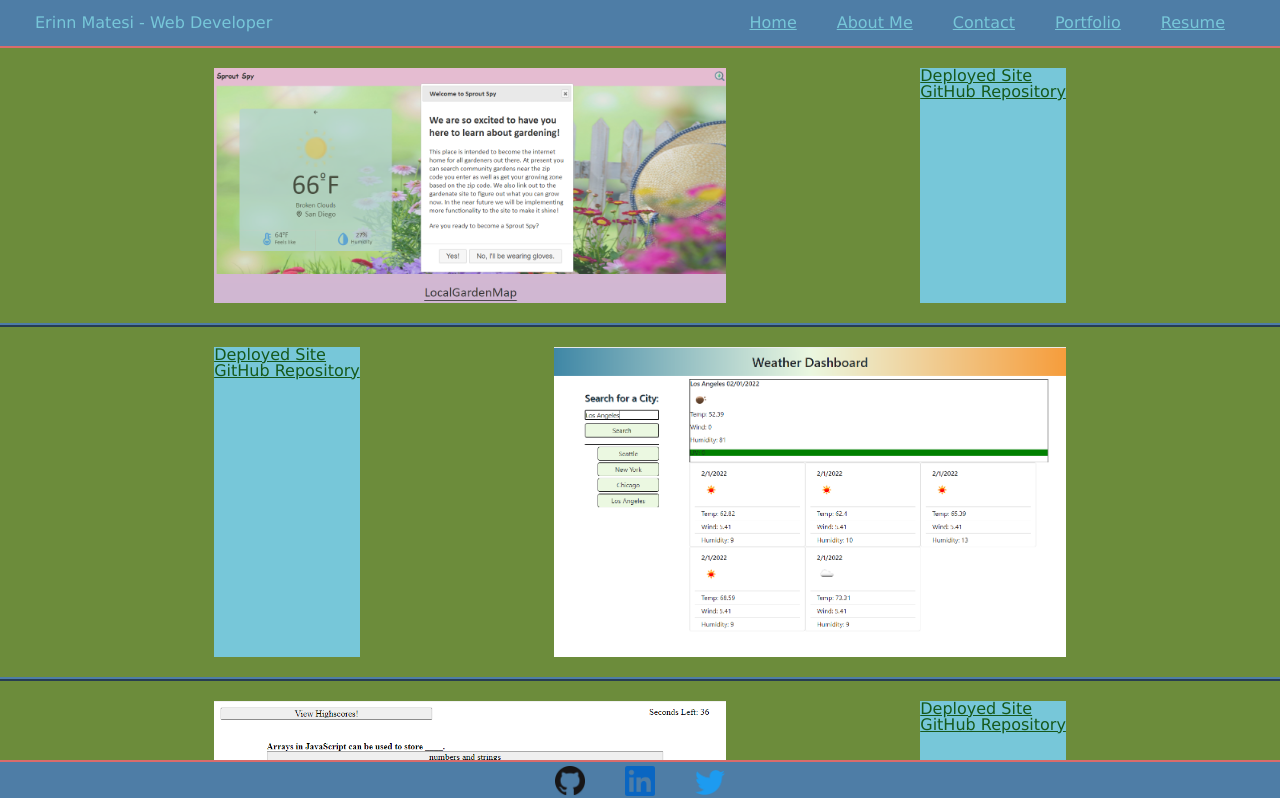
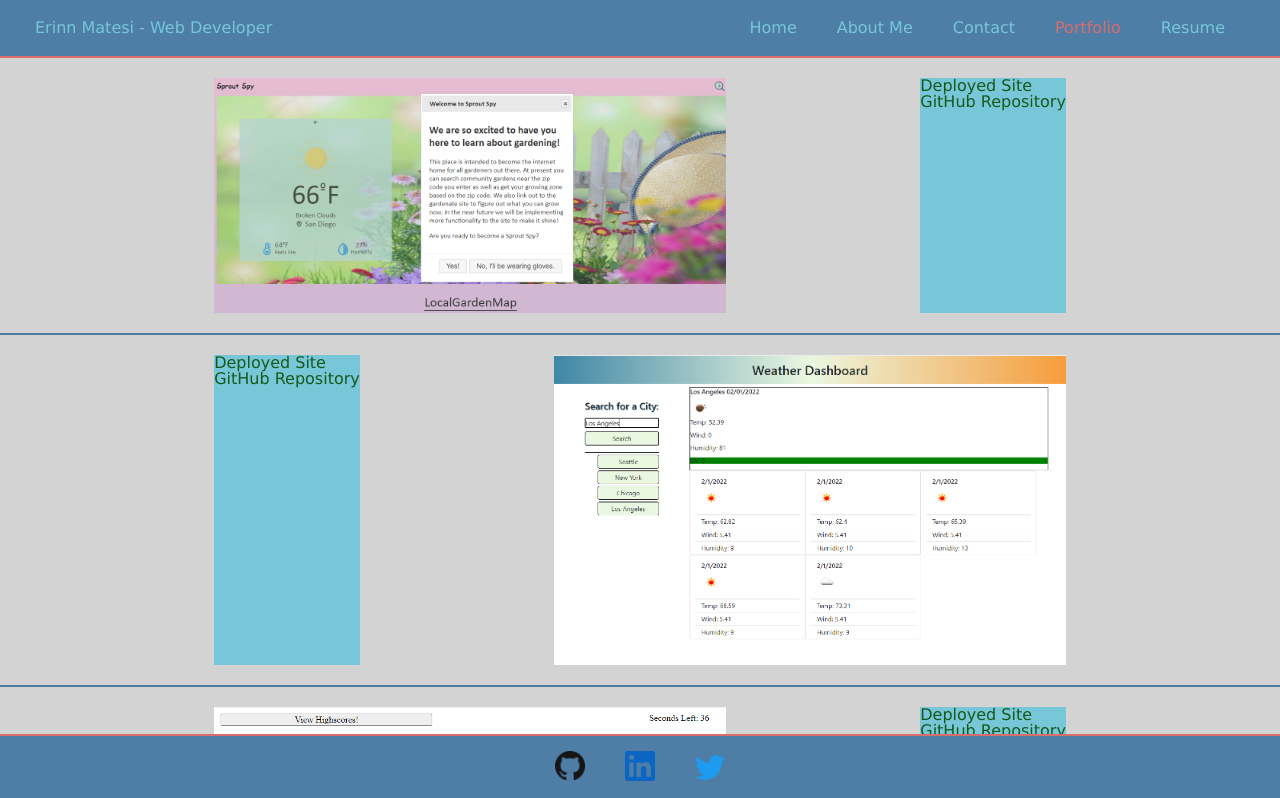
Before and after one commit to ErinnMatesi/React-Portfolio, a React (Create React App) app in the folder client/: page /portfolio in a window 1280 px wide. Shown: the top 798 px of the page. Built offline with nearby package versions, Linux system fonts and the light colour scheme.

Commit message:
adjusted some styling, added Project component to be mapped in Portfolio. Adjustments so server in preparation for heroku deployment with nodemailer

```diff
--- a/client/public/css/style.css
+++ b/client/public/css/style.css
@@ -22,7 +22,7 @@ header {
     border-bottom: 2px solid var(--coral);
     color: var(--lightBlue);
     /* z-index: 10; */
-    padding: 15px 35px 15px 35px;
+    padding: 20px 35px 20px 35px;
 }
 
 /* to make intro and nav sit in the same line */
@@ -40,6 +40,10 @@ nav {
     width: 50%;
 }
 
+a {
+    text-decoration: none !important;
+}
+
 nav a {
     color: var(--lightBlue);
     transition-duration: 0.2s;
@@ -47,6 +51,10 @@ nav a {
 
 nav ul li a:hover {
     color: var(--darkGreen);
+}
+
+.active {
+    color:#D96C6C
 }
 
 li {
@@ -73,7 +81,7 @@ li {
 
 /* BODY DETAILS */
 body {
-    background-color: var(--green);
+    background-color: lightgray;
 }
 
 main {
@@ -140,8 +148,8 @@ h1 {
 .projectCard {
     /* margin: 10%; */
     border-bottom: var(--blue);
-    border-bottom-style: ridge;
-    border-bottom-width: 4px;
+    border-bottom-style: solid;
+    border-bottom-width: 2px;
     display: flex;
     flex-direction: row;
     flex-wrap: wrap;
@@ -214,7 +222,7 @@ h2 {
 /* FOOTER DETAILS */
 footer {
     background-color: var(--blue);
-    height: 40px;
+    /* height: 40px; */
     width: 100%;
     border-top: 2px solid var(--coral);
     color: var(--lightBlue);
@@ -233,7 +241,7 @@ footer {
     /* row-gap: 15px;
     column-gap: 10px; */
     /* width: 80vw; */
-    padding-top: 4px;
+    padding-top: 15px;
 }
 
 @media screen and (max-width: 1200px) {
--- a/client/src/components/ContactForm.js
+++ b/client/src/components/ContactForm.js
@@ -31,6 +31,7 @@ export default function Contact() {
       message: message.value,
     };
     // this will send the email (using nodemailer)
+    try {
       let response = await fetch('http://localhost:5000/contact', {
         method: 'POST',
         headers: {
@@ -41,6 +42,11 @@ export default function Contact() {
       setStatus('Send');
       let result = await response.json();
       alert(result.status);
+    } catch (error) {
+      console.log(error);
+      alert('something went wrong!');
+    }
+
   };
   return (
     <form className="contactForm" onSubmit={handleSubmit}>
--- a/client/src/components/Header.js
+++ b/client/src/components/Header.js
@@ -9,11 +9,11 @@ export default function Header() {
         </div>
         <nav>
         <ul>
-        <li><a href="/">Home</a></li>
-          <li><a href="/about">About Me</a></li>
-          <li><a href="/contact">Contact</a></li>
-          <li><a href="/portfolio">Portfolio</a></li>
-          <li><a href="./Resume - Erinn Matesi.pdf" target="_blank">Resume</a></li>
+        <li><a className={window.location.pathname === "/" ? "active" : ""} href="/">Home</a></li>
+          <li><a className={window.location.pathname === "/about" ? "active" : ""} href="/about">About Me</a></li>
+          <li><a className={window.location.pathname === "/contact" ? "active" : ""} href="/contact">Contact</a></li>
+          <li><a className={window.location.pathname === "/portfolio" ? "active" : ""} href="/portfolio">Portfolio</a></li>
+          <li><a className={window.location.pathname === "/resume" ? "active" : ""} href="./Resume - Erinn Matesi.pdf" target="_blank">Resume</a></li>
         </ul>
       </nav>
       </header>
--- a/client/src/components/Portfolio.js
+++ b/client/src/components/Portfolio.js
@@ -1,15 +1,30 @@
 import React from 'react';
+import Project from './Project';
 
 export default function Portfolio() {
+  const projectsArray = [
+    {
+      title: "Sprout Spy",
+      description: "A web application that allows users to track their plant growth.",
+      image: "./images/SproutSpy.jpg",
+      deployedLink: "https://fast-cliffs-81659.herokuapp.com/",
+      githubLink: "https://github.com/got-git-group/SproutSpy"
+    },
+
+  ]
   return (
     <div className="container">
-      <section className="projectCard">
+      {projectsArray.map(proj => (
+        <Project project={proj} />
+      ))}
+
+      {/* <section className="projectCard">
         <img className="projectImg" src="./images/SproutSpy.jpg" alt="screenshot of SproutSpy website" />
         <aside className="projectLinks">
           <a href="https://fast-cliffs-81659.herokuapp.com/" target="_blank">Deployed Site</a>
           <a href="https://github.com/got-git-group/SproutSpy" target="_blank">GitHub Repository</a>
         </aside>
-      </section>
+      </section> */}
 
       <section className="projectCard">
         <aside className="projectLinks">
--- /dev/null
+++ b/client/src/components/Project.js
@@ -0,0 +1,13 @@
+import React from 'react';
+
+export default function Project({ project }) {
+  return (
+    <section className="projectCard">
+          <img className="projectImg" src={project.image} alt="screenshot of SproutSpy website" />
+          <aside className="projectLinks">
+            <a href={project.deployedLink} target="_blank">Deployed Site</a>
+            <a href={project.githubLink} target="_blank">GitHub Repository</a>
+          </aside>
+        </section>
+  )
+};
```
Also changed, not shown: 1 other file (tests, documents, lock files or other folders). Lines whose indentation alone changed are shown as unchanged.
